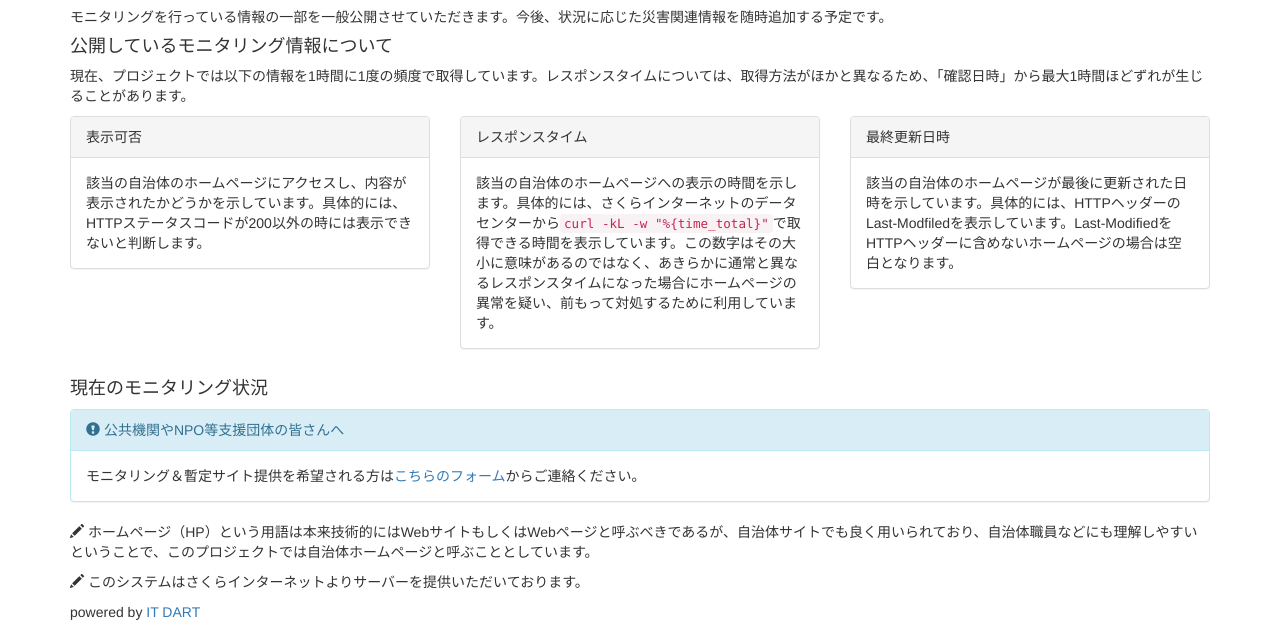
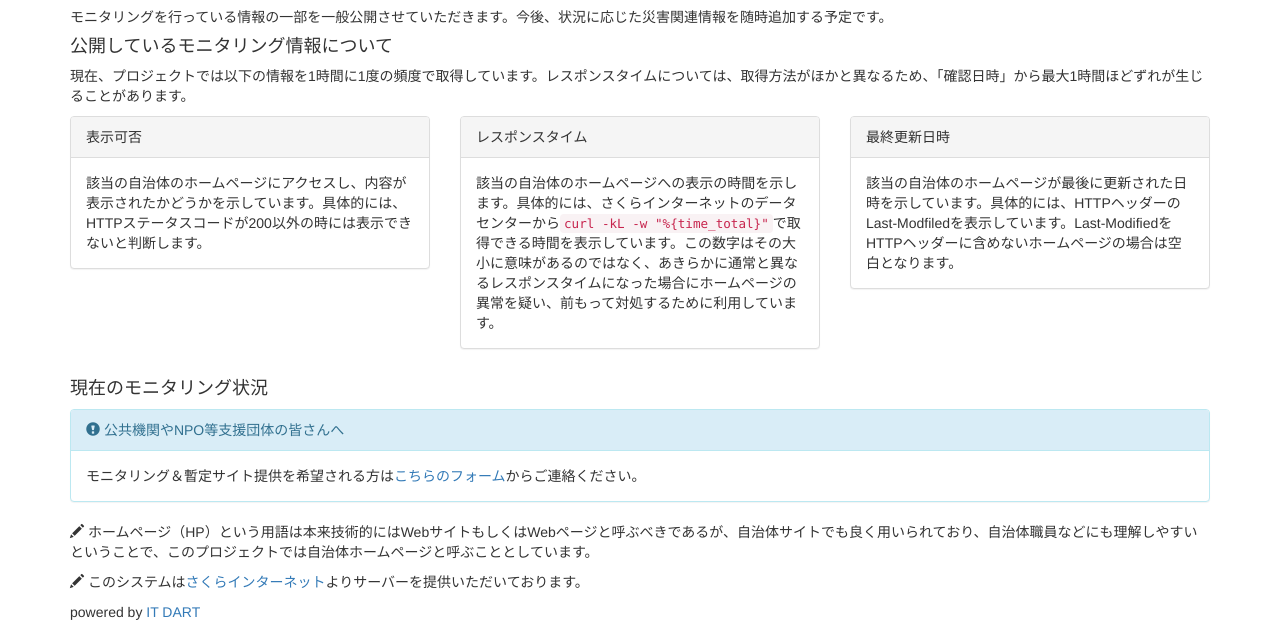
Before and after one commit to ITDART/klgmonitor, a plain HTML site: page index.html in a window 1280 px wide. Shown: the part 489-1121 px from the top of the page. Drawn offline with nearby package versions, Linux system fonts and the light colour scheme.

Commit message:
added the link to Sakura Internet per request

```diff
--- a/index.html
+++ b/index.html
@@ -113,7 +113,7 @@
         </div>
 
         <p name="hpdef"><span class="glyphicon glyphicon-pencil" aria-hidden="true"></span> ホームページ（HP）という用語は本来技術的にはWebサイトもしくはWebページと呼ぶべきであるが、自治体サイトでも良く用いられており、自治体職員などにも理解しやすいということで、このプロジェクトでは自治体ホームページと呼ぶこととしています。</p>
-        <p><span class="glyphicon glyphicon-pencil" aria-hidden="true"></span> このシステムはさくらインターネットよりサーバーを提供いただいております。</p>
+        <p><span class="glyphicon glyphicon-pencil" aria-hidden="true"></span> このシステムは<a href="https://www.sakura.ad.jp/" target=_blank>さくらインターネット</a>よりサーバーを提供いただいております。</p>
         <p>powered by <a href="http://itdart.org" target=_blank>IT DART</a></p>
     </div>
     <script>
```
